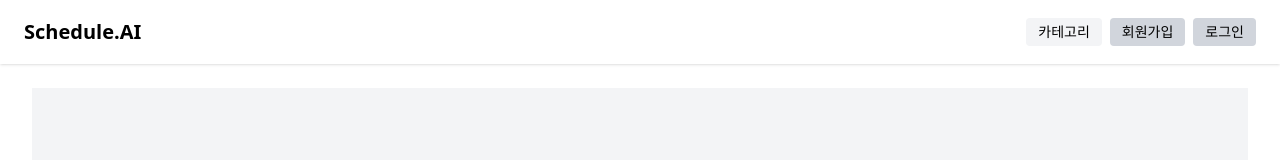
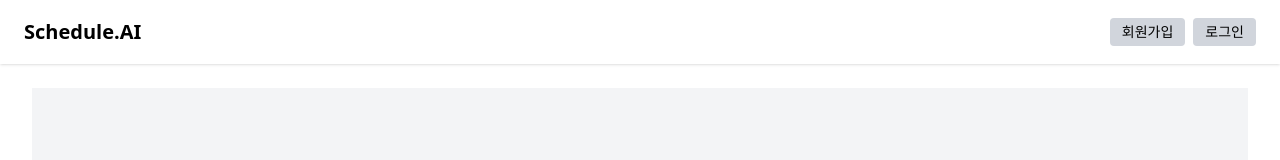
Before and after one commit to well0924/schedulemanagement-front, a Next.js app: page /member/join in a window 1280 px wide. Shown: the top 160 px of the page. Built offline with nearby package versions, Linux system fonts and the light colour scheme.

Commit message:
- fix : 헤더 수정
- 헤더에 있는 카테고리 부분을 삭제 추후에 상세조회에 추가.

```diff
--- a/src/app/components/layout/header.tsx
+++ b/src/app/components/layout/header.tsx
@@ -41,10 +41,6 @@ export default function Header() {
         {/*알림*/}
         {isLoggedIn && <NotificationBell />}
 
-        <button className={`px-3 py-1 text-sm rounded transition-colors duration-200
-          ${isDark ? "bg-gray-700 text-white hover:bg-gray-600" : "bg-gray-100 text-black hover:bg-gray-200"}`}>
-          카테고리
-        </button>
         {isLoggedIn ? (
           <>
             {/* 로그인한 경우 */}
```
